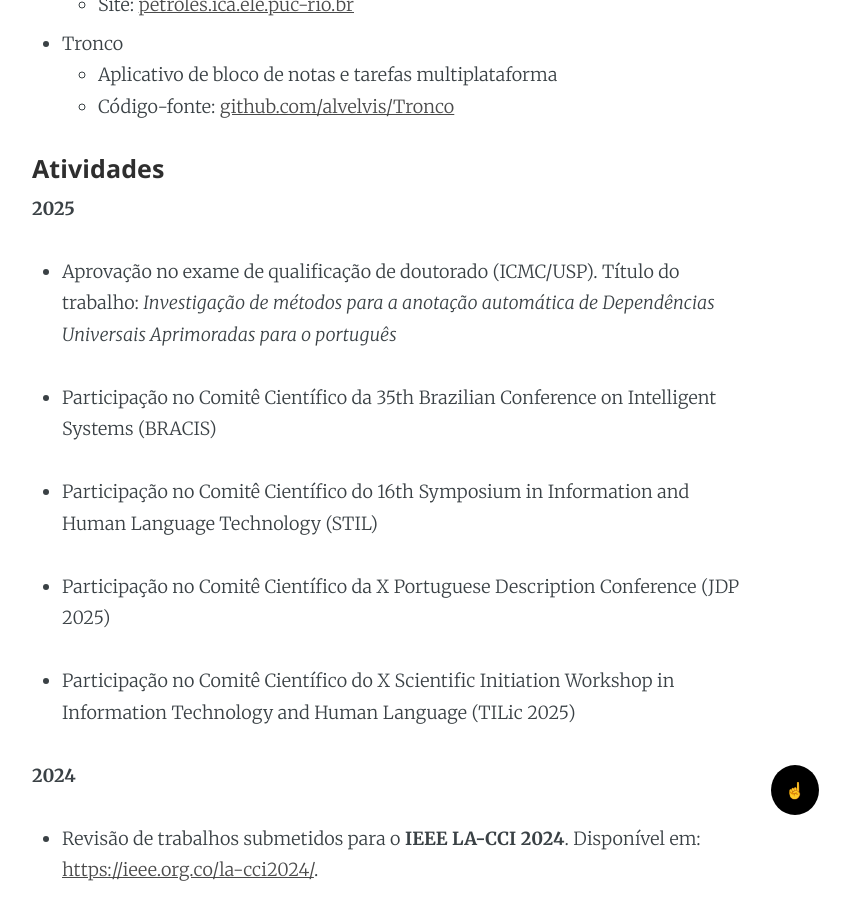
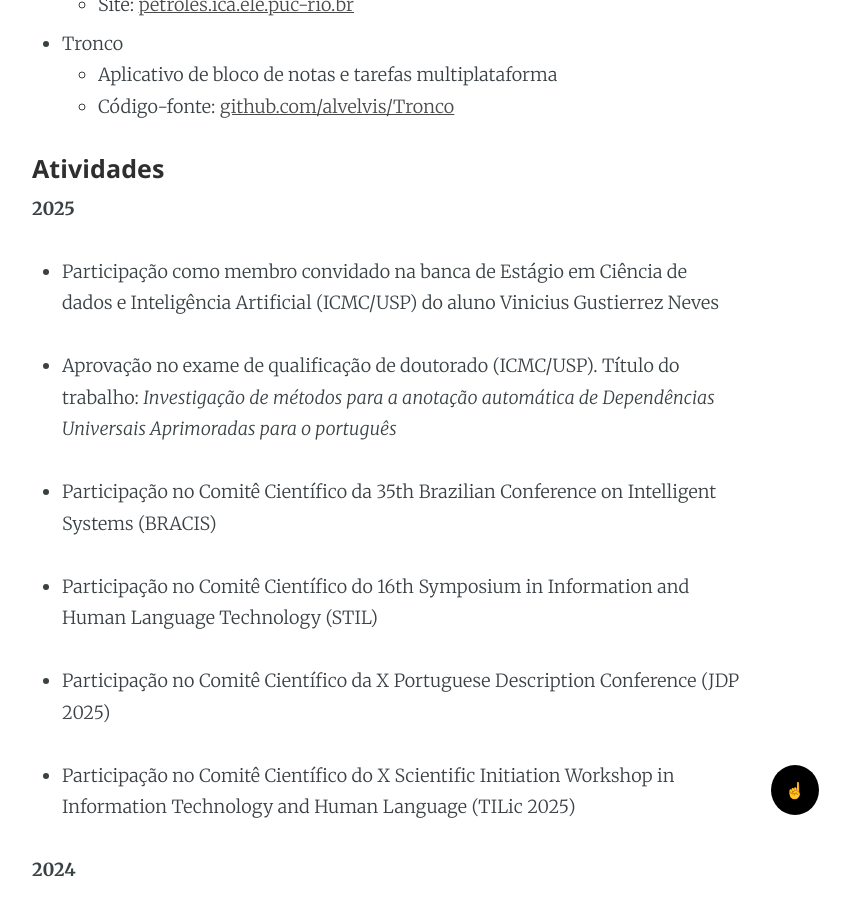
Before and after one commit to alvelvis/alvelvis.github.io, a Jekyll site: the page built from sobre.md, in a window 1280 px wide and 900 px high, scrolled down 5914 px. Shown: the whole window, without its empty margins (253-1103 px from the left). Built offline with Jekyll 4.4.1, drawn with Linux system fonts in a browser that asks for light colours.

Commit message:
participação em banca

```diff
--- a/sobre.md
+++ b/sobre.md
@@ -87,6 +87,8 @@ Rio de Janeiro, RJ / São Carlos, SP - Brasil
 #### Atividades
 
 **2025**
+
+- Participação como membro convidado na banca de Estágio em Ciência de dados e Inteligência Artificial (ICMC/USP) do aluno Vinicius Gustierrez Neves
 
 - Aprovação no exame de qualificação de doutorado (ICMC/USP). Título do trabalho: *Investigação de métodos para a anotação automática de Dependências Universais Aprimoradas para o português*
 
```
